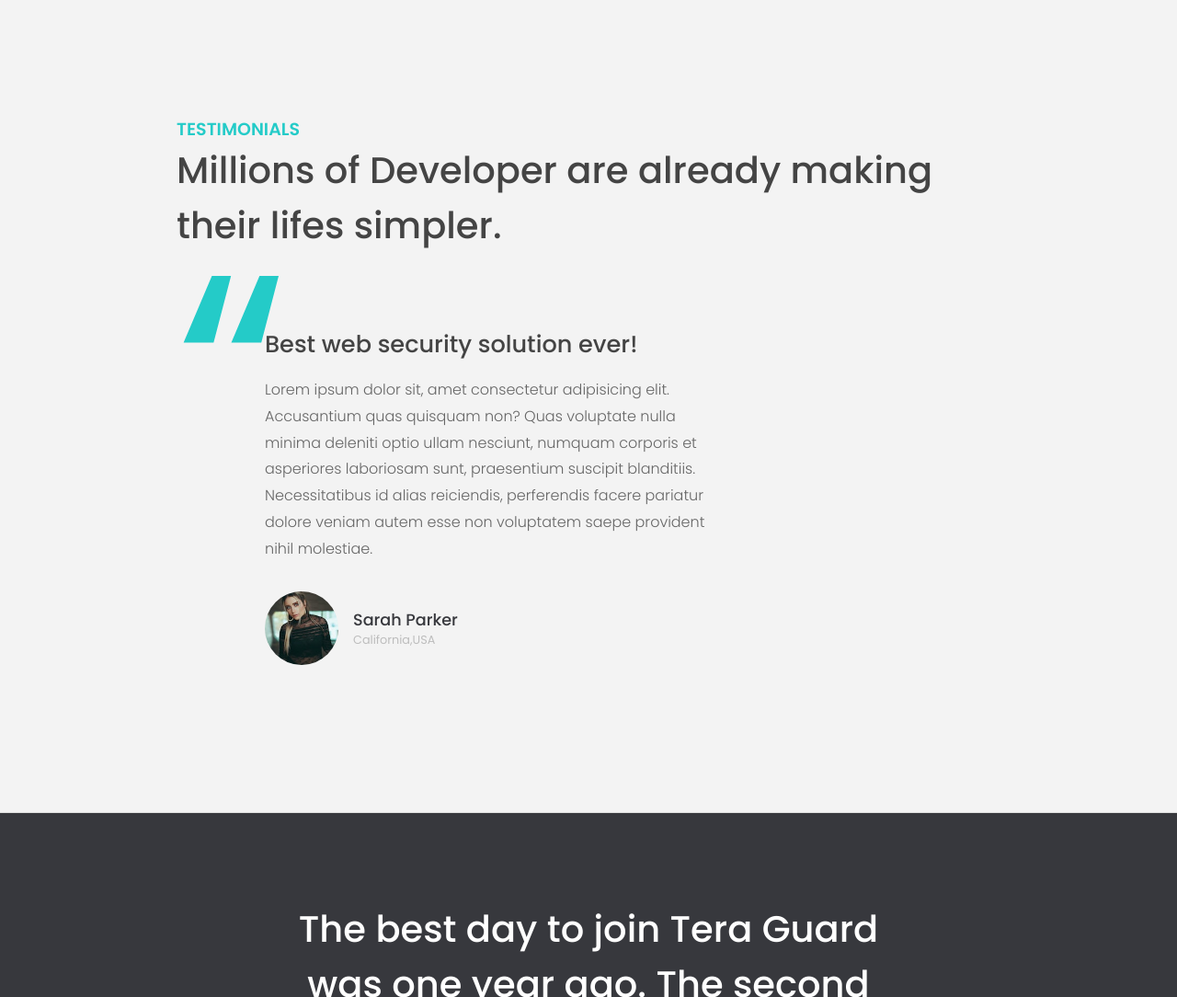
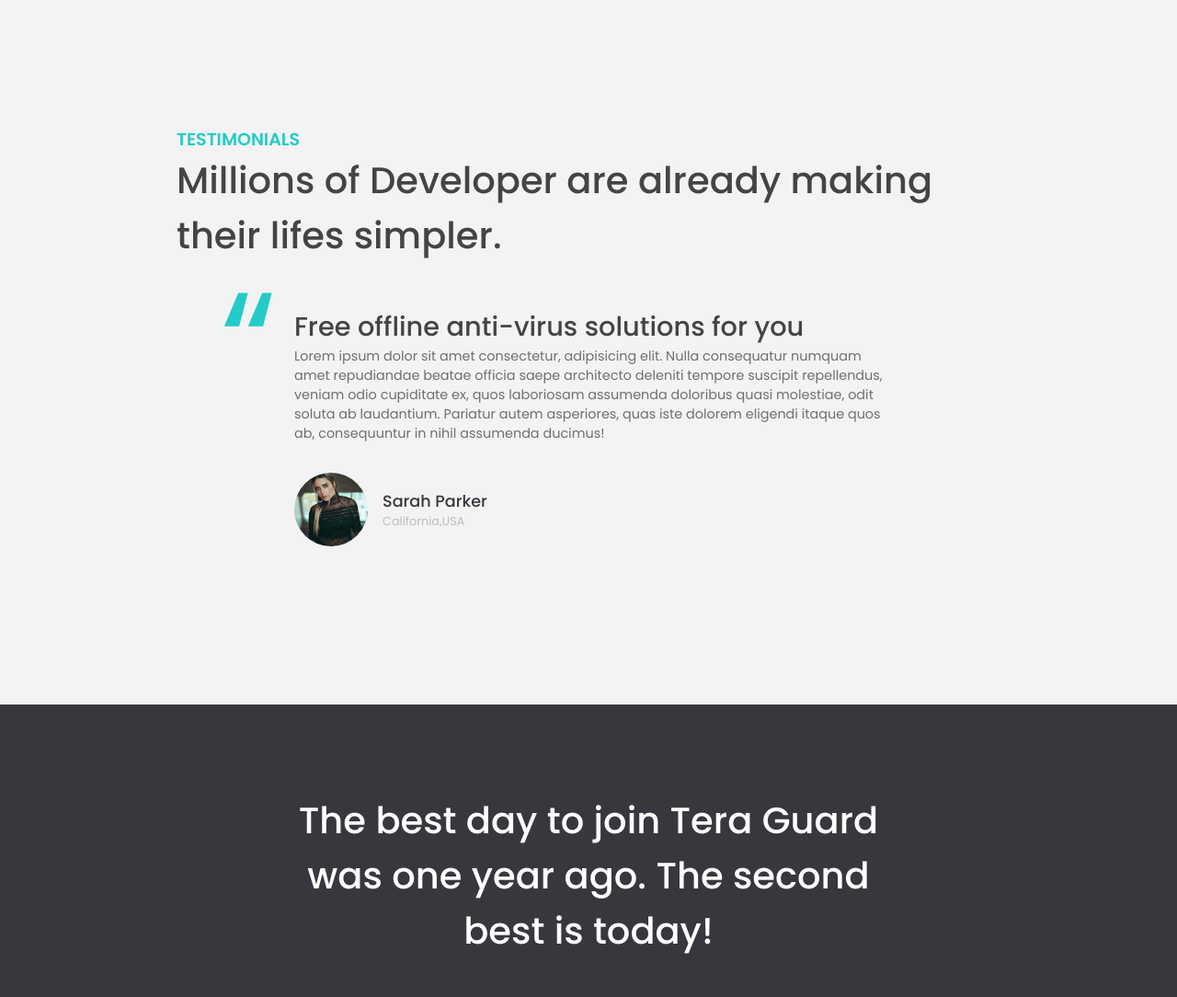
Before and after one commit to TujJohora/tera-guard, a plain HTML site: page index.html in a window 1280 px wide. Shown: the part 3220-4304 px from the top of the page at 92% size. Drawn offline with nearby package versions, Linux system fonts and the light colour scheme.

Commit message:
testimonial fixed

```diff
--- a/index.html
+++ b/index.html
@@ -223,31 +223,30 @@
       </section>
 
       <!-- testimonials -->
-      <section class="testimonial">
-        <div class="testimonial-text">
-          <p class="title">Testimonials</p>
-          <h3>Millions of Developer are already making their lifes simpler.</h3>
-        </div>
-
-        <div class="testimonial-container-box">
-          <!-- changes -->
-          <div class="testimonial-quote"></div>
-          <div class="testimonial-container">
-            <div class="testimonial-container-text">
-              <h4 class="operation-headline">
-                Best web security solution ever!
+      <section>
+        <div class="testimonials">
+          <div class="testimonial-header">
+            <p class="title">Testimonials</p>
+            <h3>
+              Millions of Developer are already making their lifes simpler.
+            </h3>
+          </div>
+          <div class="testimonial-containar">
+            <div class="testimonial-quote"></div>
+            <div class="testimonial-content">
+              <h4 class="testimonial-headline">
+                Free offline anti-virus solutions for you
               </h4>
-
-              <p class="operation-description">
-                Lorem ipsum dolor sit, amet consectetur adipisicing elit.
-                Accusantium quas quisquam non? Quas voluptate nulla minima
-                deleniti optio ullam nesciunt, numquam corporis et asperiores
-                laboriosam sunt, praesentium suscipit blanditiis. Necessitatibus
-                id alias reiciendis, perferendis facere pariatur dolore veniam
-                autem esse non voluptatem saepe provident nihil molestiae.
+              <p class="testimonial-description">
+                Lorem ipsum dolor sit amet consectetur, adipisicing elit. Nulla
+                consequatur numquam amet repudiandae beatae officia saepe
+                architecto deleniti tempore suscipit repellendus, veniam odio
+                cupiditate ex, quos laboriosam assumenda doloribus quasi
+                molestiae, odit soluta ab laudantium. Pariatur autem asperiores,
+                quas iste dolorem eligendi itaque quos ab, consequuntur in nihil
+                assumenda ducimus!
               </p>
             </div>
-
             <div class="profile">
               <img src="./image/user-1.jpg" alt="" />
               <div class="profile-text">
--- a/style.css
+++ b/style.css
@@ -176,14 +176,11 @@ header,
 
   border-bottom: 1px solid var(--gray);
 }
-
 .feature-text,
-.operation-text,
-.testimonial-text {
+.operation-text {
   width: 70%;
   margin: 0 auto;
 }
-
 .feature-container {
   width: 70%;
   margin: 0 auto;
@@ -335,22 +332,22 @@ header,
 
 /* testimonial */
 
-.testimonial-container {
-  width: 55%;
+.testimonials {
+  display: flex;
+  flex-direction: column;
+  align-items: center;
+  height: 100vh;
+  justify-content: center;
+}
+.testimonial-header {
+  width: 70%;
   margin: 0 auto;
-  margin-bottom: 10rem;
+  padding-bottom: 3rem;
 }
 
-.testimonial-container-box {
-  display: flex;
-  flex-direction: column;
+.testimonial-containar {
+  width: 50%;
 }
-
-.testimonial-container-text {
-  margin-top: 5rem;
-  margin-bottom: 2rem;
-}
-
 .testimonial-quote {
   position: relative;
 }
@@ -359,16 +356,29 @@ header,
 .testimonial-quote::after {
   position: absolute;
   content: "\201C";
-  top: -6.5rem;
-  left: 12rem;
+  top: -5rem;
+  left: -5rem;
   color: var(--color-primary);
-  font-size: 20rem;
+  font-size: 10rem;
 }
 
 .quote_icon {
   width: 50px;
 }
+.testimonial-content {
+  margin-bottom: 2rem;
+}
 
+.testimonial-headline {
+  font-size: 1.8rem;
+  color: var(--medium-gray);
+  font-weight: 500;
+}
+
+.testimonial-description {
+  font-size: 0.9rem;
+  color: #706f6f;
+}
 .profile {
   display: flex;
   align-items: center;
```
